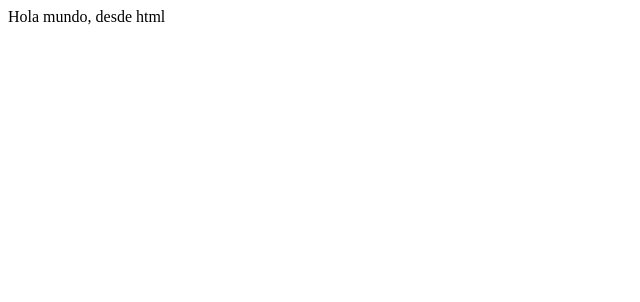
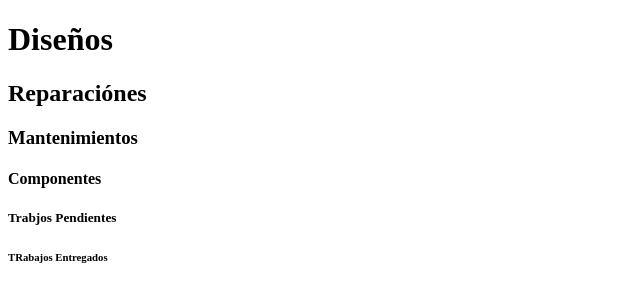
Before and after one commit to Teo961/fullstack61, a plain HTML site: page index.html in a window 1280 px wide. Shown: the whole page, without its empty margins (0-640 px from the left). Drawn offline with Linux system fonts and the light colour scheme.

Commit message:
feat: heading and git ignore

```diff
--- a/index.html
+++ b/index.html
@@ -1,7 +1,28 @@
-<html>
-    <head></head>
-    <body>
-       Hola mundo, desde html
-    </body>
+<!DOCTYPE html>
+<html lang="en">
+<head>
+    <meta charset="UTF-8">
+    <meta name="viewport" content="width=device-width, initial-scale=1.0">
+    <meta author="Teodoro Avendaño B.">
+    <link rel="icon" href="img/technology-64.png" type="image/x-icon">
+    <title> AB: Ingeniería Reparación y Mantenimiento Electrónico S.A.s </title>
+</head>
+<body>
+    <header>
 
+        <h1>Diseños</h1>
+        <h2>Reparaciónes</h2>
+        <h3>Mantenimientos</h3>
+
+        <h4>Componentes</h4>
+
+        <h5>Trabjos Pendientes</h5>
+
+        <h6>TRabajos Entregados</h6>
+
+    </header>
+    <main></main>
+    <footer></footer>
+
+</body>
 </html>
```
Also changed, not shown: img/Arduino.png (added), img/Práctica.png (added), img/technology-64.png (added), 1 other file.
